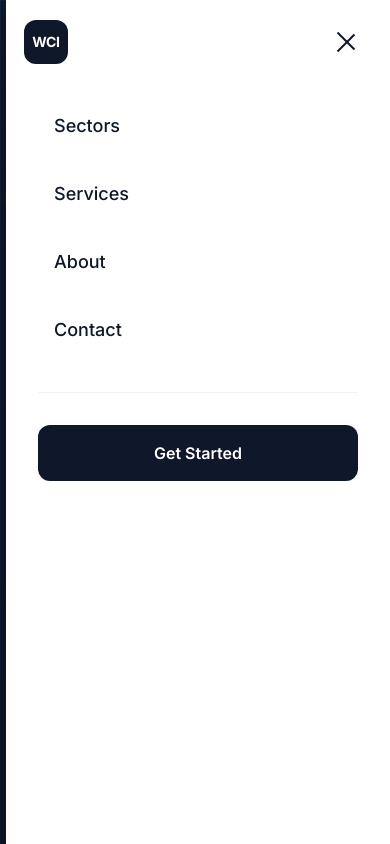
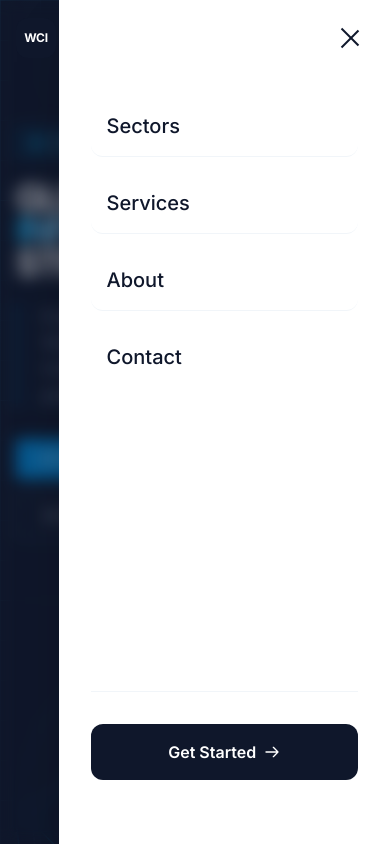
Before and after one commit to rwnm/wci-final, a Next.js app: page / in a window 390 px wide. Both pictures are taken after a click on the button "Toggle menu". Shown: the top 844 px of the page. Built offline with nearby package versions, Linux system fonts and the light colour scheme.

Commit message:
Mobile Optimization & Design Refinement: Navbar, Hero, Grid Layouts

```diff
--- a/components/Hero.tsx
+++ b/components/Hero.tsx
@@ -44,54 +44,54 @@ export default function Hero() {
       {/* Radial Gradient Overlay */}
       <div className="absolute inset-0 z-0 bg-gradient-to-tr from-[#0F172A] via-transparent to-[#1e293b]/50" />
 
-      <div className="max-w-7xl mx-auto px-6 lg:px-8 relative z-10 w-full py-16 lg:py-24">
-        <div className="grid lg:grid-cols-12 gap-16 items-center">
+      <div className="max-w-7xl mx-auto px-4 sm:px-6 lg:px-8 relative z-10 w-full py-12 lg:py-24">
+        <div className="grid lg:grid-cols-12 gap-12 lg:gap-16 items-center">
 
           {/* Content - Asymmetric Layout (7 cols) */}
           <div className="lg:col-span-7 flex flex-col justify-center">
             {/* Architectural Badge */}
-            <div className="reveal opacity-0 w-fit mb-8 border border-sky-500/30 bg-sky-500/10 backdrop-blur-sm px-4 py-1.5 flex items-center gap-3">
+            <div className="reveal opacity-0 w-fit mb-6 lg:mb-8 border border-sky-500/30 bg-sky-500/10 backdrop-blur-sm px-4 py-1.5 flex items-center gap-3">
               <div className="w-2 h-2 bg-sky-400 rounded-sm animate-pulse" />
               <span className="text-xs font-mono text-sky-300 tracking-[0.2em] uppercase">System Status: Optimal</span>
             </div>
 
             {/* Headline */}
-            <h1 className="reveal opacity-0 delay-100 text-5xl sm:text-7xl lg:text-8xl font-bold tracking-tighter text-white mb-8 leading-[0.9]">
+            <h1 className="reveal opacity-0 delay-100 text-4xl sm:text-6xl lg:text-8xl font-bold tracking-tighter text-white mb-6 lg:mb-8 leading-[0.9]">
               GLOBAL <br />
               <span className="text-transparent bg-clip-text bg-gradient-to-r from-sky-400 to-white">INFRA</span><br />
               STRUCTURE
             </h1>
 
             {/* Technical Subheadline */}
-            <div className="reveal opacity-0 delay-200 border-l-2 border-sky-500/50 pl-6 mb-12 max-w-xl">
-              <p className="text-lg text-slate-400 font-light leading-relaxed">
+            <div className="reveal opacity-0 delay-200 border-l-2 border-sky-500/50 pl-6 mb-8 lg:mb-12 max-w-xl">
+              <p className="text-base sm:text-lg text-slate-400 font-light leading-relaxed">
                 Engineering precision for critical systems. Water management, power generation, and industrial fabrication executed with military-grade standards.
               </p>
             </div>
 
             {/* CTA Buttons */}
-            <div className="reveal opacity-0 delay-300 flex flex-wrap gap-6">
+            <div className="reveal opacity-0 delay-300 flex flex-wrap gap-4 lg:gap-6">
               <a
                 href="#sectors"
-                className="group relative px-8 py-4 bg-sky-600 hover:bg-sky-500 text-white transition-all duration-300 flex items-center gap-4 overflow-hidden"
+                className="group relative px-6 py-3 lg:px-8 lg:py-4 bg-sky-600 hover:bg-sky-500 text-white transition-all duration-300 flex items-center gap-4 overflow-hidden"
               >
                 <div className="absolute inset-0 w-full h-full bg-gradient-to-r from-transparent via-white/10 to-transparent -translate-x-full group-hover:animate-shimmer" />
-                <span className="font-mono text-sm tracking-widest uppercase">Explore Sectors</span>
+                <span className="font-mono text-xs sm:text-sm tracking-widest uppercase">Explore Sectors</span>
                 <svg className="w-4 h-4" fill="none" viewBox="0 0 24 24" stroke="currentColor">
                   <path strokeLinecap="round" strokeLinejoin="round" strokeWidth={2} d="M14 5l7 7m0 0l-7 7m7-7H3" />
                 </svg>
               </a>
               <a
                 href="#contact"
-                className="group px-8 py-4 border border-slate-600 hover:border-sky-400 text-slate-300 hover:text-white transition-all duration-300 flex items-center gap-4"
+                className="group px-6 py-3 lg:px-8 lg:py-4 border border-slate-600 hover:border-sky-400 text-slate-300 hover:text-white transition-all duration-300 flex items-center gap-4"
               >
-                <span className="font-mono text-sm tracking-widest uppercase">Initiate Contact</span>
+                <span className="font-mono text-xs sm:text-sm tracking-widest uppercase">Initiate Contact</span>
               </a>
             </div>
           </div>
 
           {/* Visual - Blueprint Schematic (5 cols) */}
-          <div className="lg:col-span-5 relative lg:h-[600px] flex items-center justify-center lg:justify-end reveal opacity-0 delay-200">
+          <div className="lg:col-span-5 relative h-[400px] lg:h-[600px] flex items-center justify-center lg:justify-end reveal opacity-0 delay-200 mt-8 lg:mt-0">
              {/* Technical Drawing Graphic */}
              <div className="relative w-full aspect-square max-w-lg">
                 {/* Rotating Rings */}
--- a/components/Navbar.tsx
+++ b/components/Navbar.tsx
@@ -20,17 +20,17 @@ export default function Navbar() {
       <nav className={`fixed top-0 left-0 right-0 z-50 transition-all duration-500 ${
         isScrolled
           ? "py-3 bg-white/95 backdrop-blur-xl shadow-[0_1px_0_0_rgba(0,0,0,0.05)]"
-          : "py-5 bg-transparent"
+          : "py-4 sm:py-5 bg-transparent"
       }`}>
-        <div className="max-w-7xl mx-auto px-6 lg:px-8">
+        <div className="max-w-7xl mx-auto px-4 sm:px-6 lg:px-8">
           <div className="flex items-center justify-between">
             {/* Logo */}
             <Link href="/" className="flex items-center gap-4 group">
               <div className="relative">
-                <div className={`w-11 h-11 rounded-xl flex items-center justify-center transition-all duration-300 ${
+                <div className={`w-10 h-10 sm:w-11 sm:h-11 rounded-xl flex items-center justify-center transition-all duration-300 ${
                   isScrolled ? "bg-slate-900" : "bg-slate-900"
                 }`}>
-                  <span className="text-white font-bold text-sm tracking-tight">WCI</span>
+                  <span className="text-white font-bold text-xs sm:text-sm tracking-tight">WCI</span>
                 </div>
                 <div className="absolute -inset-1 bg-gradient-to-r from-sky-500 to-cyan-500 rounded-xl opacity-0 group-hover:opacity-20 blur transition-opacity duration-300" />
               </div>
@@ -68,7 +68,7 @@ export default function Navbar() {
             {/* Mobile Menu Button */}
             <button
               onClick={() => setIsMobileMenuOpen(!isMobileMenuOpen)}
-              className="lg:hidden p-2 rounded-lg hover:bg-slate-100 transition-colors"
+              className="lg:hidden p-3 rounded-lg hover:bg-slate-100 transition-colors active:scale-95"
               aria-label="Toggle menu"
             >
               <div className="w-6 h-5 flex flex-col justify-between">
@@ -85,31 +85,37 @@ export default function Navbar() {
       <div className={`fixed inset-0 z-40 lg:hidden transition-all duration-500 ${
         isMobileMenuOpen ? "opacity-100 pointer-events-auto" : "opacity-0 pointer-events-none"
       }`}>
-        <div className="absolute inset-0 bg-slate-900/20 backdrop-blur-sm" onClick={() => setIsMobileMenuOpen(false)} />
-        <div className={`absolute top-0 right-0 w-full max-w-sm h-full bg-white shadow-2xl transition-transform duration-500 ${
+        <div className="absolute inset-0 bg-slate-900/40 backdrop-blur-sm" onClick={() => setIsMobileMenuOpen(false)} />
+        <div className={`absolute top-0 right-0 w-[85%] max-w-sm h-full bg-white shadow-2xl transition-transform duration-500 ${
           isMobileMenuOpen ? "translate-x-0" : "translate-x-full"
         }`}>
-          <div className="p-8 pt-24">
-            <nav className="space-y-2">
+          <div className="flex flex-col h-full p-8 pt-24">
+            <nav className="space-y-4 flex-1">
               {navItems.map((item, i) => (
                 <a
                   key={item}
                   href={`#${item.toLowerCase()}`}
                   onClick={() => setIsMobileMenuOpen(false)}
-                  className="block px-4 py-4 text-lg font-medium text-slate-900 hover:bg-slate-50 rounded-xl transition-colors"
+                  className="block px-4 py-4 text-xl font-medium text-slate-900 hover:bg-slate-50 rounded-xl transition-colors border-b border-slate-100 last:border-0"
                   style={{ animationDelay: `${i * 50}ms` }}
                 >
                   {item}
                 </a>
               ))}
             </nav>
-            <div className="mt-8 pt-8 border-t border-slate-100">
+            <div className="mt-auto pt-8 border-t border-slate-100 pb-8">
               <a
                 href="#contact"
                 onClick={() => setIsMobileMenuOpen(false)}
-                className="block w-full py-4 bg-slate-900 text-white text-center font-semibold rounded-xl hover:bg-slate-800 transition-colors"
+                className="group relative block w-full py-4 bg-slate-900 text-white text-center font-semibold rounded-xl overflow-hidden transition-all active:scale-[0.98]"
               >
-                Get Started
+                <span className="relative z-10 flex items-center justify-center gap-2">
+                  Get Started
+                  <svg className="w-4 h-4" fill="none" viewBox="0 0 24 24" stroke="currentColor">
+                    <path strokeLinecap="round" strokeLinejoin="round" strokeWidth={2} d="M14 5l7 7m0 0l-7 7m7-7H3" />
+                  </svg>
+                </span>
+                <div className="absolute inset-0 bg-gradient-to-r from-sky-600 to-cyan-600 opacity-0 group-hover:opacity-100 transition-opacity duration-300" />
               </a>
             </div>
           </div>
--- a/components/ProductLines.tsx
+++ b/components/ProductLines.tsx
@@ -68,16 +68,16 @@ export default function ProductLines() {
   ];
 
   return (
-    <section ref={sectionRef} id="services" className="py-24 bg-slate-50 border-b border-slate-200">
-      <div className="max-w-7xl mx-auto px-6 lg:px-8">
+    <section ref={sectionRef} id="services" className="py-16 sm:py-24 bg-slate-50 border-b border-slate-200">
+      <div className="max-w-7xl mx-auto px-4 sm:px-6 lg:px-8">
         {/* Header */}
-        <div className="flex flex-col md:flex-row md:items-end justify-between mb-16 pb-8 border-b border-slate-200">
+        <div className="flex flex-col md:flex-row md:items-end justify-between mb-12 sm:mb-16 pb-8 border-b border-slate-200">
            <div className="max-w-xl">
               <div className="reveal opacity-0 flex items-center gap-3 mb-4">
                  <div className="w-8 h-[1px] bg-sky-500"></div>
                  <span className="text-xs font-mono text-sky-600 uppercase tracking-widest">Capabilities</span>
               </div>
-              <h2 className="reveal opacity-0 delay-100 text-3xl lg:text-4xl font-bold tracking-tight text-slate-900">
+              <h2 className="reveal opacity-0 delay-100 text-2xl sm:text-3xl lg:text-4xl font-bold tracking-tight text-slate-900">
                 Integrated <span className="text-slate-500">Service Matrix</span>
               </h2>
            </div>
@@ -96,14 +96,14 @@ export default function ProductLines() {
           {services.map((service, i) => (
             <div
               key={i}
-              className="reveal opacity-0 group relative p-8 border-r border-b border-slate-200 bg-white hover:bg-slate-50 transition-all duration-300 cursor-default"
+              className="reveal opacity-0 group relative p-6 lg:p-8 border-r border-b border-slate-200 bg-white hover:bg-slate-50 transition-all duration-300 cursor-default"
               style={{ animationDelay: `${(i + 1) * 100}ms` }}
             >
               {/* Active Corner */}
               <div className="absolute top-0 left-0 w-full h-[2px] bg-sky-500 transform scale-x-0 group-hover:scale-x-100 transition-transform duration-500 origin-left" />
 
               {/* Icon & ID */}
-              <div className="flex justify-between items-start mb-8">
+              <div className="flex justify-between items-start mb-6 lg:mb-8">
                  <div className="text-slate-400 group-hover:text-sky-500 transition-colors duration-300">
                     {service.icon}
                  </div>
@@ -111,7 +111,7 @@ export default function ProductLines() {
               </div>
 
               {/* Text */}
-              <h3 className="text-lg font-bold text-slate-900 mb-2 group-hover:text-sky-700 transition-colors">{service.title}</h3>
+              <h3 className="text-base sm:text-lg font-bold text-slate-900 mb-2 group-hover:text-sky-700 transition-colors">{service.title}</h3>
               <p className="text-xs text-slate-500 leading-relaxed">
                 {service.desc}
               </p>
```
Also changed, not shown: components/Services.tsx (+8 -8 lines).
